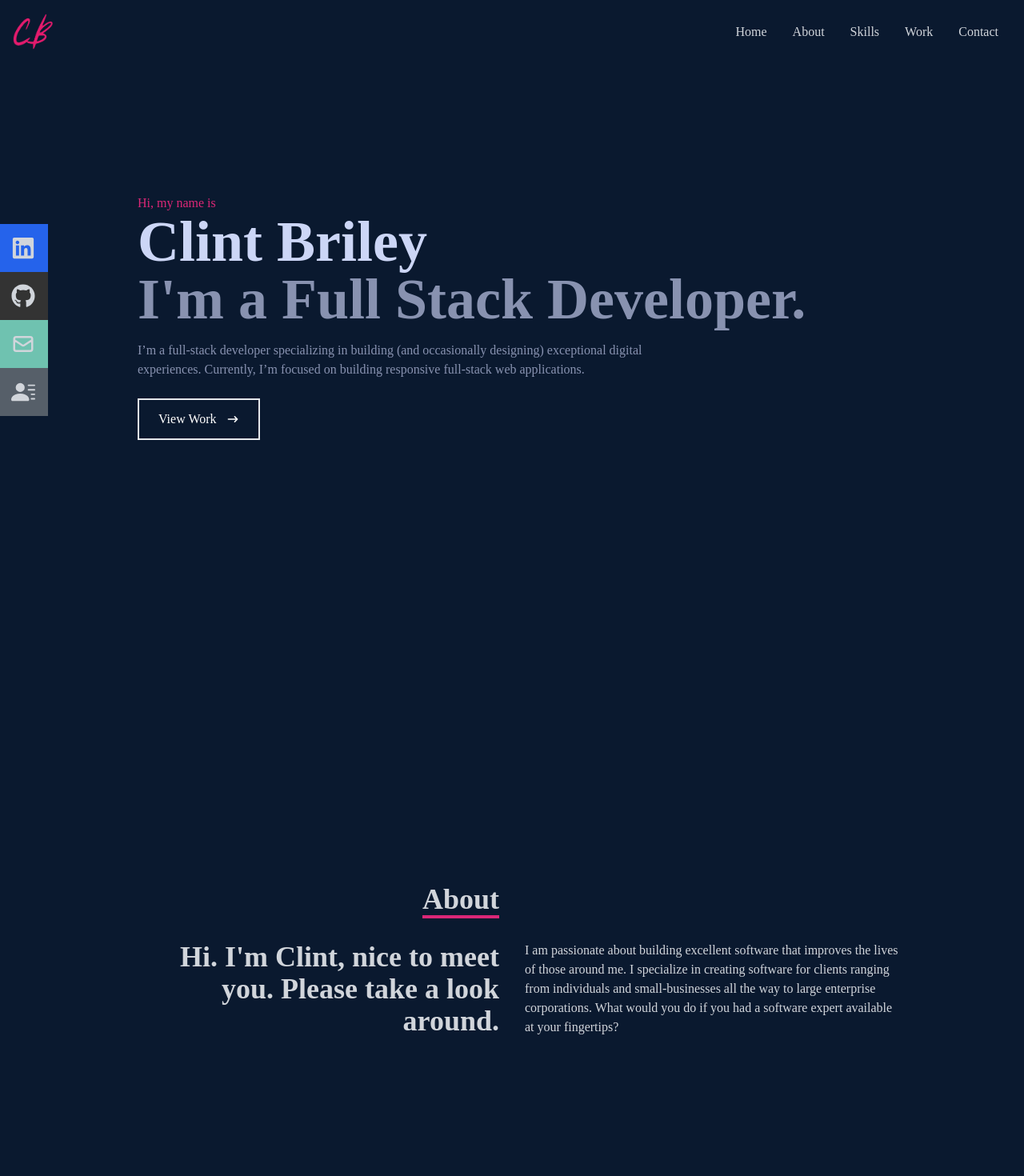
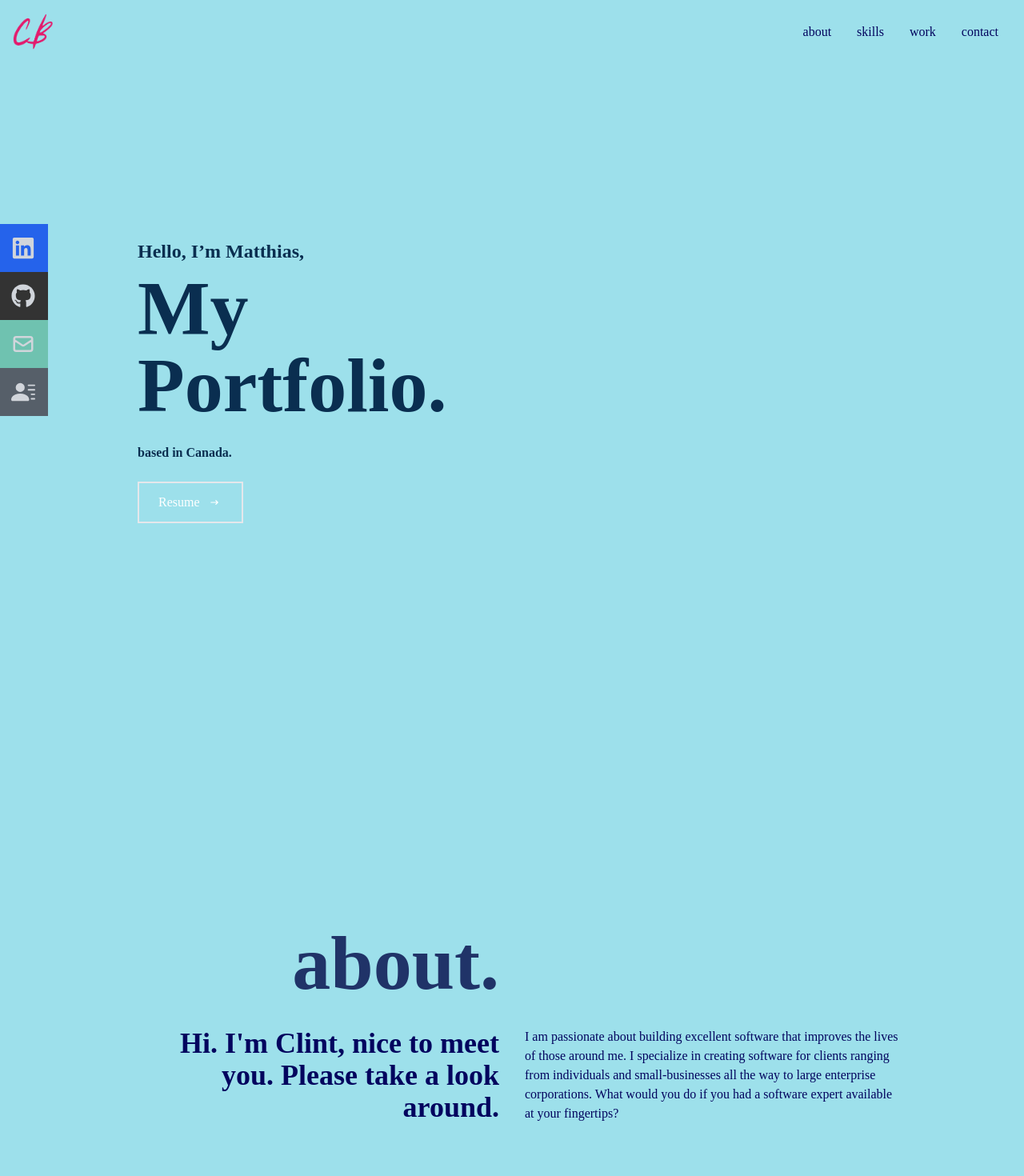
Before and after one commit to imReset/my-portfolio, a React (Create React App) app: page / in a window 1280 px wide. Shown: the top 1470 px of the page at 80% size. Built offline with nearby package versions, Linux system fonts and the light colour scheme.

Commit message:
update content

```diff
--- a/src/components/About.jsx
+++ b/src/components/About.jsx
@@ -1,29 +1,28 @@
-import React from 'react';
+import React from "react";
 
 const About = () => {
   return (
-    <div name='about' className='w-full h-screen bg-[#0a192f] text-gray-300'>
-      <div className='flex flex-col justify-center items-center w-full h-full'>
-        <div className='max-w-[1000px] w-full grid grid-cols-2 gap-8'>
-          <div className='sm:text-right pb-8 pl-4'>
-            <p className='text-4xl font-bold inline border-b-4 border-pink-600'>
-              About
-            </p>
+    <div name="about" className="w-full h-screen bg-[#9DE0EB] text-gray-300">
+      <div className="flex flex-col justify-center items-center w-full h-full">
+        <div className="max-w-[1000px] w-full grid grid-cols-2 gap-8">
+          <div className="sm:text-right pb-8 pl-4">
+            <p className="text-8xl font-black inline text-[#203368] 	">about.</p>
           </div>
-          <div></div>
+        </div>
+        <div className="max-w-[1000px] w-full grid sm:grid-cols-2 gap-8 px-4">
+          <div className="sm:text-right text-4xl font-bold text-[#03045E]">
+            <p>Hi. I'm Clint, nice to meet you. Please take a look around.</p>
           </div>
-          <div className='max-w-[1000px] w-full grid sm:grid-cols-2 gap-8 px-4'>
-            <div className='sm:text-right text-4xl font-bold'>
-              <p>Hi. I'm Clint, nice to meet you. Please take a look around.</p>
-            </div>
-            <div>
-              <p>I am passionate about building excellent software that improves
+          <div className="grid-rows-1	 text-[#03045E]">
+            <p>
+              I am passionate about building excellent software that improves
               the lives of those around me. I specialize in creating software
               for clients ranging from individuals and small-businesses all the
               way to large enterprise corporations. What would you do if you had
-              a software expert available at your fingertips?</p>
-            </div>
+              a software expert available at your fingertips?
+            </p>
           </div>
+        </div>
       </div>
     </div>
   );
--- a/src/components/Contact.jsx
+++ b/src/components/Contact.jsx
@@ -1,20 +1,49 @@
-import React from 'react'
+import React from "react";
 
 const Contact = () => {
   return (
-    <div name='contact' className='w-full h-screen bg-[#0a192f] flex justify-center items-center p-4'>
-        <form method='POST' action="https://getform.io/f/a699a1b2-f225-434e-b317-1fbbde8e006c" className='flex flex-col max-w-[600px] w-full'>
-            <div className='pb-8'>
-                <p className='text-4xl font-bold inline border-b-4 border-pink-600 text-gray-300'>Contact</p>
-                <p className='text-gray-300 py-4'>// Submit the form below or shoot me an email - myemail@gmail.com</p>
-            </div>
-            <input className='bg-[#ccd6f6] p-2' type="text" placeholder='Name' name='name' />
-            <input className='my-4 p-2 bg-[#ccd6f6]' type="email" placeholder='Email' name='email' />
-            <textarea className='bg-[#ccd6f6] p-2' name="message" rows="10" placeholder='Message'></textarea>
-            <button className='text-white border-2 hover:bg-pink-600 hover:border-pink-600 px-4 py-3 my-8 mx-auto flex items-center'>Let's Collaborate</button>
-        </form>
+    <div
+      name="contact"
+      className="w-full h-screen bg-[#0a192f] flex justify-center items-center p-4"
+    >
+      <form
+        method="POST"
+        action="https://getform.io/f/a699a1b2-f225-434e-b317-1fbbde8e006c"
+        className="flex flex-col max-w-[600px] w-full"
+      >
+        <div className="pb-8">
+          <p className="text-4xl font-bold inline border-b-4 border-pink-600 text-gray-300">
+            Contact
+          </p>
+          <p className="text-gray-300 py-4">
+            Submit the form below or shoot me an email -
+            matthiacheng50@gmail.com
+          </p>
+        </div>
+        <input
+          className="bg-[#ccd6f6] p-2"
+          type="text"
+          placeholder="Name"
+          name="name"
+        />
+        <input
+          className="my-4 p-2 bg-[#ccd6f6]"
+          type="email"
+          placeholder="Email"
+          name="email"
+        />
+        <textarea
+          className="bg-[#ccd6f6] p-2"
+          name="message"
+          rows="10"
+          placeholder="Message"
+        ></textarea>
+        <button className="text-white border-2 hover:bg-pink-600 hover:border-pink-600 px-4 py-3 my-8 mx-auto flex items-center">
+          Let's Collaborate
+        </button>
+      </form>
     </div>
-  )
-}
+  );
+};
 
-export default Contact
+export default Contact;
--- a/src/components/Home.jsx
+++ b/src/components/Home.jsx
@@ -1,28 +1,32 @@
-import React from 'react';
-import { HiArrowNarrowRight } from 'react-icons/hi';
+import React from "react";
+import { HiArrowNarrowRight } from "react-icons/hi";
 
 const Home = () => {
   return (
-    <div name='home' className='w-full h-screen bg-[#0a192f]'>
-      {/* Container */}
-      <div className='max-w-[1000px] mx-auto px-8 flex flex-col justify-center h-full'>
-        <p className='text-pink-600'>Hi, my name is</p>
-        <h1 className='text-4xl sm:text-7xl font-bold text-[#ccd6f6]'>
-          Clint Briley
+    <div name="home" className="w-full h-screen bg-[#9DE0EB]">
+      <div className="max-w-[1000px] mx-auto px-8 flex flex-col justify-center h-full">
+        <p className="text-[#0A2E50] text-2xl">
+          <strong>Hello, I’m Matthias,</strong>
+        </p>
+        <h1 className="text-4xl sm:text-8xl font-black text-[#0A2E50] pt-2 ">
+          My
         </h1>
-        <h2 className='text-4xl sm:text-7xl font-bold text-[#8892b0]'>
-          I'm a Full Stack Developer.
+        <h2 className="text-4xl sm:text-8xl font-black text-[#0A2E50] pb-2">
+          Portfolio.
         </h2>
-        <p className='text-[#8892b0] py-4 max-w-[700px]'>
-          I’m a full-stack developer specializing in building (and occasionally
-          designing) exceptional digital experiences. Currently, I’m focused on
-          building responsive full-stack web applications.
+        <p className="text-[#0A2E50] py-4 max-w-[700px]">
+          <strong>based in Canada.</strong>
         </p>
         <div>
-          <button className='text-white group border-2 px-6 py-3 my-2 flex items-center hover:bg-pink-600 hover:border-pink-600'>
-            View Work
-            <span className='group-hover:rotate-90 duration-300'>
-              <HiArrowNarrowRight className='ml-3 ' />
+          <button
+            className="text-white group border-2 px-6 py-3 my-2 flex items-center transition ease-in-out hover:bg-white hover:border-white hover:text-black hover:scale-110 hover:rounded-lg"
+            onclic
+          >
+            <a href="https://bit.ly/37I2Xli" target="_blank">
+              Resume
+            </a>
+            <span className="group-hover:rotate-180 duration-300">
+              <HiArrowNarrowRight className="ml-3 pr-1" />
             </span>
           </button>
         </div>
--- a/src/components/Navbar.jsx
+++ b/src/components/Navbar.jsx
@@ -1,4 +1,4 @@
-import React, { useState } from 'react';
+import React, { useState } from "react";
 import {
   FaBars,
   FaTimes,
@@ -6,53 +6,52 @@ import {
   FaLinkedin,
   FaFacebook,
   FaLinkedinIn,
-} from 'react-icons/fa';
-import { HiOutlineMail } from 'react-icons/hi';
-import { BsFillPersonLinesFill } from 'react-icons/bs';
-import Logo from '../assets/logo.png';
-import { Link } from 'react-scroll';
+} from "react-icons/fa";
+import { HiOutlineMail } from "react-icons/hi";
+import { BsFillPersonLinesFill } from "react-icons/bs";
+import Logo from "../assets/logo.png";
+import { Link } from "react-scroll";
 
 const Navbar = () => {
   const [nav, setNav] = useState(false);
   const handleClick = () => setNav(!nav);
 
   return (
-    <div className='fixed w-full h-[80px] flex justify-between items-center px-4 bg-[#0a192f] text-gray-300'>
+    <div className=" w-full h-[80px] flex justify-between items-center px-4 bg-[#9de0eb] text-[#03045E]">
       <div>
-        <img src={Logo} alt='Logo Image' style={{ width: '50px' }} />
+        <img src={Logo} alt="Logo Image" style={{ width: "50px" }} />
       </div>
 
       {/* menu */}
-      <ul className='hidden md:flex'>
+      <ul className="hidden md:flex">
+        <li></li>
         <li>
-          <Link to='home' smooth={true} duration={500}>
-            Home
+          <Link to="about" smooth={true} duration={500}>
+            about
           </Link>
         </li>
         <li>
-          <Link to='about' smooth={true} duration={500}>
-            About
+          <Link to="skills" smooth={true} duration={500}>
+            skills
           </Link>
         </li>
         <li>
-          <Link to='skills' smooth={true} duration={500}>
-            Skills
+          <Link to="work" smooth={true} duration={500}>
+            work
           </Link>
         </li>
         <li>
-          <Link to='work' smooth={true} duration={500}>
-            Work
-          </Link>
-        </li>
-        <li>
-          <Link to='contact' smooth={true} duration={500}>
-            Contact
+          <Link to="contact" smooth={true} duration={500}>
+            contact
           </Link>
         </li>
       </ul>
 
       {/* Hamburger */}
-      <div onClick={handleClick} className='md:hidden z-10'>
+      <div
+        onClick={handleClick}
+        className="md:hidden z-10 hover:cursor-pointer"
+      >
         {!nav ? <FaBars /> : <FaTimes />}
       </div>
 
@@ -60,72 +59,72 @@ const Navbar = () => {
       <ul
         className={
           !nav
-            ? 'hidden'
-            : 'absolute top-0 left-0 w-full h-screen bg-[#0a192f] flex flex-col justify-center items-center'
+            ? "hidden"
+            : "absolute top-0 left-0 w-full h-screen bg-[#9de0eb] flex flex-col justify-center items-center"
         }
       >
-        <li className='py-6 text-4xl'>
-          <Link onClick={handleClick} to='home' smooth={true} duration={500}>
-            Home
+        <li className="py-6 text-4xl">
+          <Link onClick={handleClick} to="home" smooth={true} duration={500}>
+            home
           </Link>
         </li>
-        <li className='py-6 text-4xl'>
-          {' '}
-          <Link onClick={handleClick} to='about' smooth={true} duration={500}>
-            About
+        <li className="py-6 text-4xl">
+          {" "}
+          <Link onClick={handleClick} to="about" smooth={true} duration={500}>
+            about
           </Link>
         </li>
-        <li className='py-6 text-4xl'>
-          {' '}
-          <Link onClick={handleClick} to='skills' smooth={true} duration={500}>
-            Skills
+        <li className="py-6 text-4xl">
+          {" "}
+          <Link onClick={handleClick} to="skills" smooth={true} duration={500}>
+            skills
           </Link>
         </li>
-        <li className='py-6 text-4xl'>
-          {' '}
-          <Link onClick={handleClick} to='work' smooth={true} duration={500}>
-            Work
+        <li className="py-6 text-4xl">
+          {" "}
+          <Link onClick={handleClick} to="work" smooth={true} duration={500}>
+            work
           </Link>
         </li>
-        <li className='py-6 text-4xl'>
-          {' '}
-          <Link onClick={handleClick} to='contact' smooth={true} duration={500}>
-            Contact
+        <li className="py-6 text-4xl">
+          {" "}
+          <Link onClick={handleClick} to="contact" smooth={true} duration={500}>
+            contact
           </Link>
         </li>
       </ul>
 
       {/* Social icons */}
-      <div className='hidden lg:flex fixed flex-col top-[35%] left-0'>
+      <div className="hidden lg:flex fixed flex-col top-[35%] left-0">
         <ul>
-          <li className='w-[160px] h-[60px] flex justify-between items-center ml-[-100px] hover:ml-[-10px] duration-300 bg-blue-600'>
+          <li className="w-[160px] h-[60px] flex justify-between items-center ml-[-100px] hover:ml-[-10px] duration-300 bg-blue-600">
             <a
-              className='flex justify-between items-center w-full text-gray-300'
-              href='/'
+              className="flex justify-between items-center w-full text-gray-300"
+              href="/"
             >
               Linkedin <FaLinkedin size={30} />
             </a>
           </li>
-          <li className='w-[160px] h-[60px] flex justify-between items-center ml-[-100px] hover:ml-[-10px] duration-300 bg-[#333333]'>
+          <li className="w-[160px] h-[60px] flex justify-between items-center ml-[-100px] hover:ml-[-10px] duration-300 bg-[#333333]">
             <a
-              className='flex justify-between items-center w-full text-gray-300'
-              href='/'
+              className="flex justify-between items-center w-full text-gray-300"
+              href="/"
             >
               Github <FaGithub size={30} />
             </a>
           </li>
-          <li className='w-[160px] h-[60px] flex justify-between items-center ml-[-100px] hover:ml-[-10px] duration-300 bg-[#6fc2b0]'>
+          <li className="w-[160px] h-[60px] flex justify-between items-center ml-[-100px] hover:ml-[-10px] duration-300 bg-[#6fc2b0]">
             <a
-              className='flex justify-between items-center w-full text-gray-300'
-              href='/'
+              className="flex justify-between items-center w-full text-gray-300"
+              href="/"
             >
               Email <HiOutlineMail size={30} />
             </a>
           </li>
-          <li className='w-[160px] h-[60px] flex justify-between items-center ml-[-100px] hover:ml-[-10px] duration-300 bg-[#565f69]'>
+          <li className="w-[160px] h-[60px] flex justify-between items-center ml-[-100px] hover:ml-[-10px] duration-300 bg-[#565f69]">
             <a
-              className='flex justify-between items-center w-full text-gray-300'
-              href='/'
+              className="flex justify-between items-center w-full text-gray-300"
+              href="/"
             >
               Resume <BsFillPersonLinesFill size={30} />
             </a>
--- a/src/components/Skills.jsx
+++ b/src/components/Skills.jsx
@@ -1,58 +1,60 @@
-import React from 'react';
+import React from "react";
 
-import HTML from '../assets/html.png';
-import CSS from '../assets/css.png';
-import JavaScript from '../assets/javascript.png';
-import ReactImg from '../assets/react.png';
-import Node from '../assets/node.png';
-import FireBase from '../assets/firebase.png';
-import AWS from '../assets/aws.png';
-import GitHub from '../assets/github.png';
-import Tailwind from '../assets/tailwind.png';
-import Mongo from '../assets/mongo.png';
+import HTML from "../assets/html.png";
+import CSS from "../assets/css.png";
+import JavaScript from "../assets/javascript.png";
+import ReactImg from "../assets/react.png";
+import Node from "../assets/node.png";
+import FireBase from "../assets/firebase.png";
+import AWS from "../assets/aws.png";
+import GitHub from "../assets/github.png";
+import Tailwind from "../assets/tailwind.png";
+import Mongo from "../assets/mongo.png";
 
 const Skills = () => {
   return (
-    <div name='skills' className='w-full h-screen bg-[#0a192f] text-gray-300'>
+    <div name="skills" className="w-full h-screen bg-[#0a192f] text-gray-300">
       {/* Container */}
-      <div className='max-w-[1000px] mx-auto p-4 flex flex-col justify-center w-full h-full'>
+      <div className="max-w-[1000px] mx-auto p-4 flex flex-col justify-center w-full h-full">
         <div>
-              <p className='text-4xl font-bold inline border-b-4 border-pink-600 '>Skills</p>
-              <p className='py-4'>// These are the technologies I've worked with</p>
+          <p className="text-4xl font-bold inline border-b-4 border-pink-600 ">
+            Skills
+          </p>
+          <p className="py-4">These are the technologies I've worked with</p>
         </div>
 
-          <div className='w-full grid grid-cols-2 sm:grid-cols-4 gap-4 text-center py-8'>
-              <div className='shadow-md shadow-[#040c16] hover:scale-110 duration-500'>
-                  <img className='w-20 mx-auto' src={HTML} alt="HTML icon" />
-                  <p className='my-4'>HTML</p>
+        <div className="w-full grid grid-cols-2 sm:grid-cols-4 gap-4 text-center py-8">
+          <div className="shadow-md shadow-[#040c16] hover:scale-110 duration-500">
+            <img className="w-20 mx-auto" src={HTML} alt="HTML icon" />
+            <p className="my-4">HTML</p>
           </div>
-              <div className='shadow-md shadow-[#040c16] hover:scale-110 duration-500'>
-                  <img className='w-20 mx-auto' src={CSS} alt="HTML icon" />
-                  <p className='my-4'>CSS</p>
+          <div className="shadow-md shadow-[#040c16] hover:scale-110 duration-500">
+            <img className="w-20 mx-auto" src={CSS} alt="HTML icon" />
+            <p className="my-4">CSS</p>
           </div>
-              <div className='shadow-md shadow-[#040c16] hover:scale-110 duration-500'>
-                  <img className='w-20 mx-auto' src={JavaScript} alt="HTML icon" />
-                  <p className='my-4'>JAVASCRIPT</p>
+          <div className="shadow-md shadow-[#040c16] hover:scale-110 duration-500">
+            <img className="w-20 mx-auto" src={JavaScript} alt="HTML icon" />
+            <p className="my-4">JAVASCRIPT</p>
           </div>
-              <div className='shadow-md shadow-[#040c16] hover:scale-110 duration-500'>
-                  <img className='w-20 mx-auto' src={ReactImg} alt="HTML icon" />
-                  <p className='my-4'>REACT</p>
+          <div className="shadow-md shadow-[#040c16] hover:scale-110 duration-500">
+            <img className="w-20 mx-auto" src={ReactImg} alt="HTML icon" />
+            <p className="my-4">REACT</p>
           </div>
-              <div className='shadow-md shadow-[#040c16] hover:scale-110 duration-500'>
-                  <img className='w-20 mx-auto' src={GitHub} alt="HTML icon" />
-                  <p className='my-4'>GITHUB</p>
+          <div className="shadow-md shadow-[#040c16] hover:scale-110 duration-500">
+            <img className="w-20 mx-auto" src={GitHub} alt="HTML icon" />
+            <p className="my-4">GITHUB</p>
           </div>
-              <div className='shadow-md shadow-[#040c16] hover:scale-110 duration-500'>
-                  <img className='w-20 mx-auto' src={Node} alt="HTML icon" />
-                  <p className='my-4'>NODE JS</p>
+          <div className="shadow-md shadow-[#040c16] hover:scale-110 duration-500">
+            <img className="w-20 mx-auto" src={Node} alt="HTML icon" />
+            <p className="my-4">NODE JS</p>
           </div>
-              <div className='shadow-md shadow-[#040c16] hover:scale-110 duration-500'>
-                  <img className='w-20 mx-auto' src={Mongo} alt="HTML icon" />
-                  <p className='my-4'>MONGO DB</p>
+          <div className="shadow-md shadow-[#040c16] hover:scale-110 duration-500">
+            <img className="w-20 mx-auto" src={Mongo} alt="HTML icon" />
+            <p className="my-4">MONGO DB</p>
           </div>
-              <div className='shadow-md shadow-[#040c16] hover:scale-110 duration-500'>
-                  <img className='w-20 mx-auto' src={AWS} alt="HTML icon" />
-                  <p className='my-4'>AWS</p>
+          <div className="shadow-md shadow-[#040c16] hover:scale-110 duration-500">
+            <img className="w-20 mx-auto" src={AWS} alt="HTML icon" />
+            <p className="my-4">AWS</p>
           </div>
         </div>
       </div>
--- a/src/index.css
+++ b/src/index.css
@@ -2,15 +2,15 @@
 @tailwind components;
 @tailwind utilities;
 
-@import url('https://fonts.googleapis.com/css2?family=Raleway:wght@300;400;500;600;700;800;900&display=swap');
+@import url("https://fonts.googleapis.com/css2?family=Montserrat:ital,wght@0,300;0,400;0,500;0,600;0,700;0,800;0,900;1,300;1,400;1,500;1,600;1,700;1,800;1,900&display=swap");
 
 @layer base {
   body {
-        @apply font-[Raleway];
+    @apply font-[Montserrat];
   }
   li {
     @apply px-4;
-        @apply cursor-pointer
+    @apply cursor-pointer;
   }
 }
 
@@ -26,5 +26,5 @@
     to right,
     rgba(112, 157, 255, 0.8),
     hsla(242, 74%, 61%, 0.8)
-    )!important;
+  ) !important;
 }
```
Also changed, not shown: src/components/Work.jsx (+61 -62 lines). Lines whose indentation alone changed are shown as unchanged.
